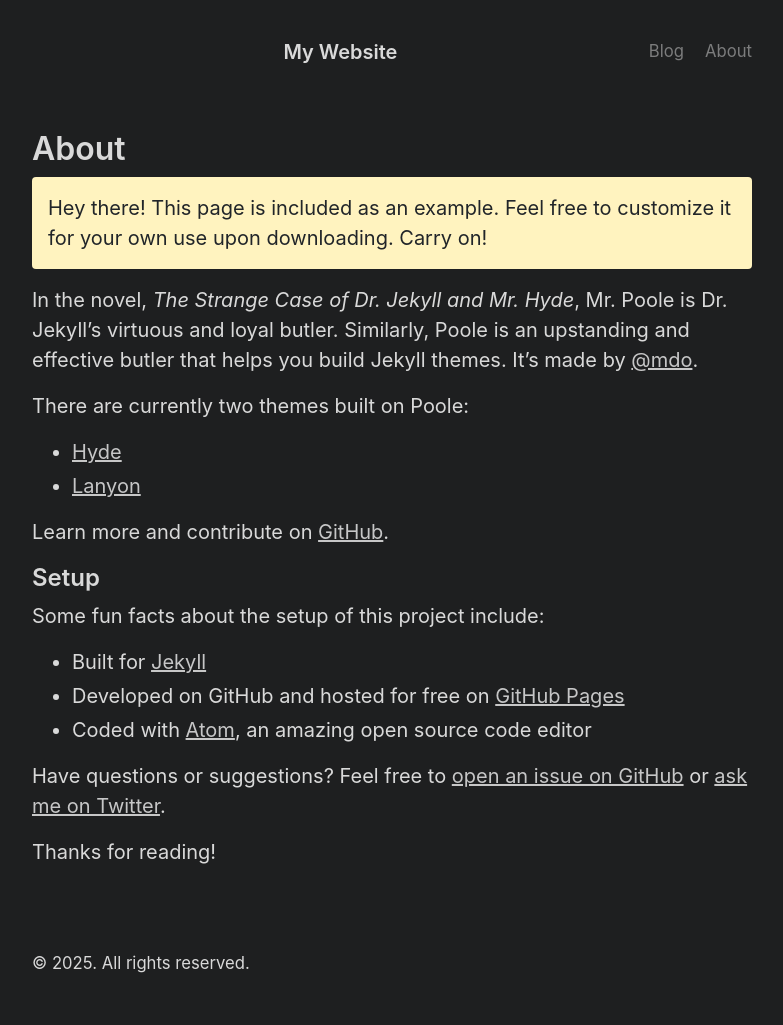
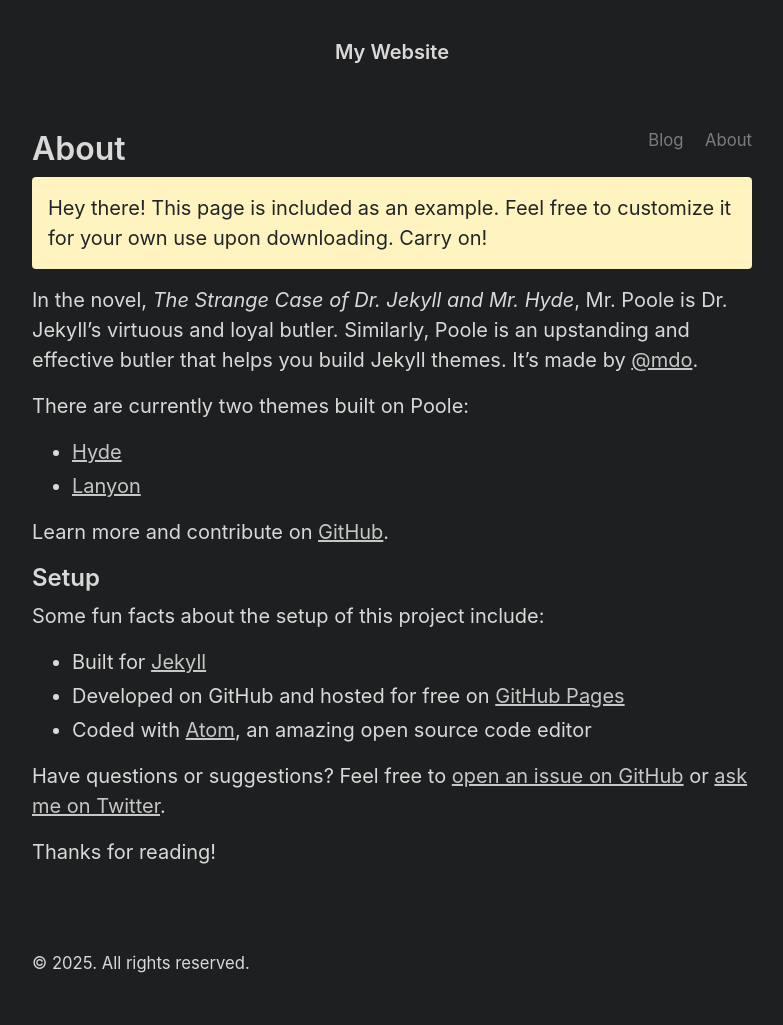
Before and after one commit to k-unst/k-unst.github.io, a Jekyll site: the page built from about.md, in a window 1280 px wide. Shown: the whole page, without its empty margins (248-1031 px from the left). Built offline with Jekyll 4.4.1, drawn with Linux system fonts in a browser that asks for light colours.

Commit message:
Update default.html

```diff
--- a/_layouts/default.html
+++ b/_layouts/default.html
@@ -7,13 +7,14 @@
       <header class="masthead">
         <h3 class="masthead-title">
           <a href="{{ site.baseurl }}/" title="Home">{{ site.title }}</a>
-
+        </h3>
+      </header>
+      <header class = "masthead-title">
           <nav class="nav">
             {% for nav in site.nav %}
             <small><a href="{{ nav.url }}">{{ nav.title }}</a></small>
             {% endfor %}
           </nav>
-        </h3>
       </header>
 
       <main>
```
